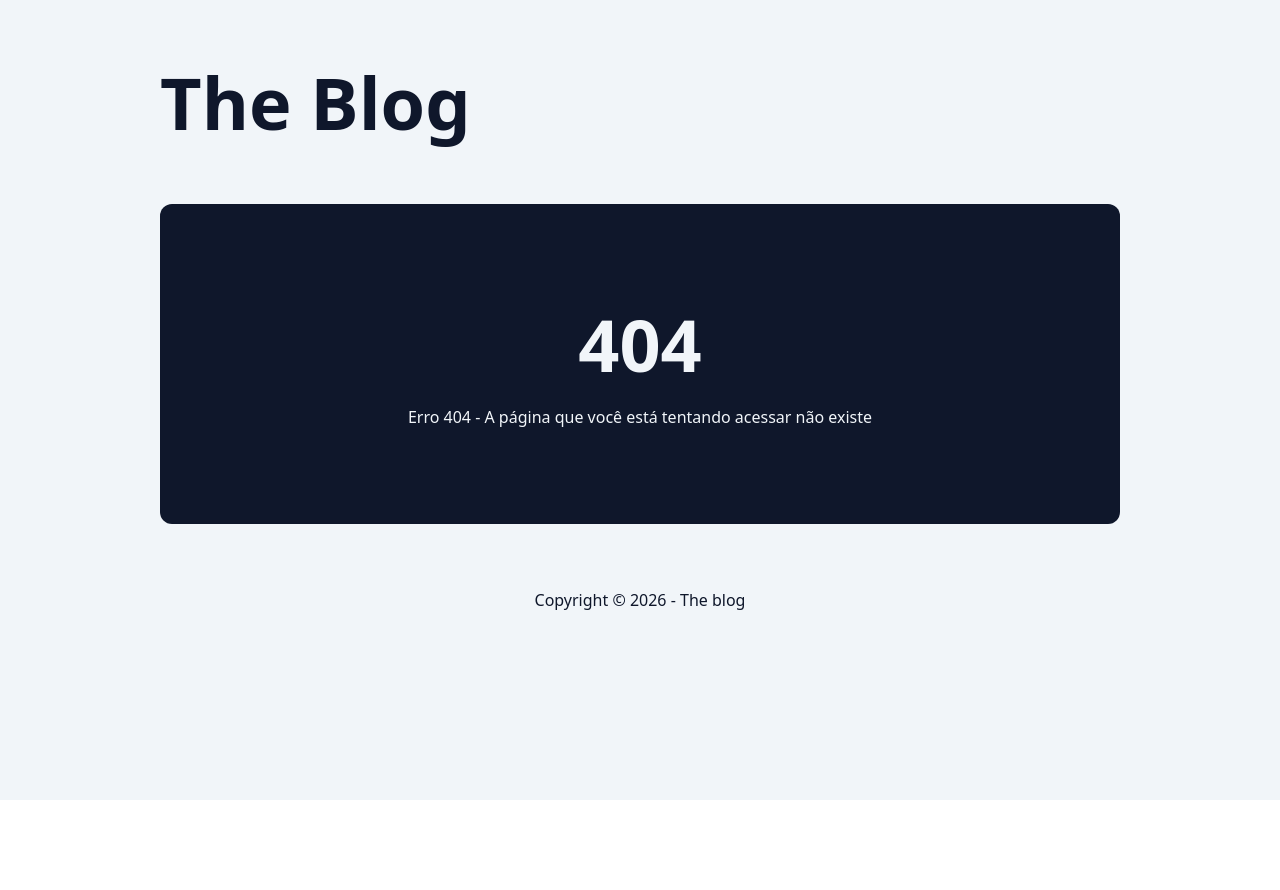
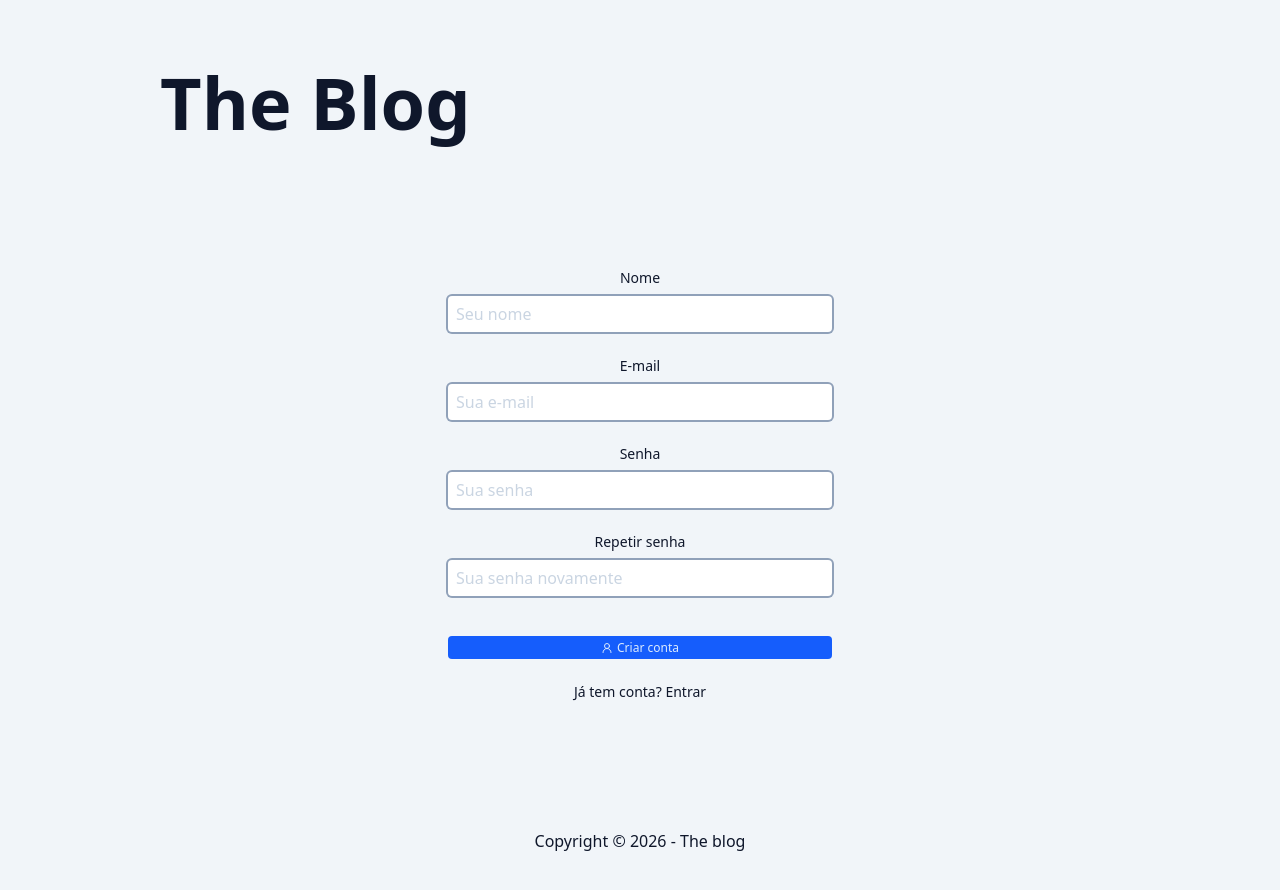
Before and after one commit to 1Luis-Amaro/Blog-next-e-nest-, a Next.js app in the folder BLOG-Next/blog/: page /user/new in a window 1280 px wide. Before the commit this address had no page. Shown: the top 890 px of the page. Before the commit the page ends 800 px from the top, so only its background shows below. Built offline with nearby package versions, Linux system fonts and the light colour scheme.

Commit message:
264 - Página e componente de formulário para criação do usuário

```diff
--- a/BLOG-Next/blog/package.json
+++ b/BLOG-Next/blog/package.json
@@ -17,7 +17,7 @@
     "@uiw/react-md-editor": "^4.0.11",
     "bcrypt": "^6.0.0",
     "bcryptjs": "^3.0.3",
-    "better-sqlite3": "^12.4.1",
+    "better-sqlite3": "^12.11.1",
     "clsx": "^2.1.1",
     "date-fns": "^4.1.0",
     "drizzle-orm": "^0.44.6",
--- /dev/null
+++ b/BLOG-Next/blog/src/app/user/new/page.tsx
@@ -0,0 +1,5 @@
+import { CreateUserForm } from "@/components/CreateUserForm";
+
+export default async function CreateUserPage() {
+  return <CreateUserForm/>
+}
--- /dev/null
+++ b/BLOG-Next/blog/src/components/CreateUserForm/index.tsx
@@ -0,0 +1,64 @@
+'use client';
+
+import { InputText } from '@/components/InputText';
+import clsx from 'clsx';
+import { UserRoundIcon } from 'lucide-react';
+import Link from 'next/link';
+import { Button } from '../Button';
+
+export function CreateUserForm() {
+  return (
+    <div
+      className={clsx(
+        'flex items-center justify-center',
+        'text-center max-w-sm mt-16 mb-32 mx-auto',
+      )}
+    >
+      <form action={''} className='flex-1 flex flex-col gap-6'>
+        <InputText
+          type='text'
+          name='name'
+          labelText='Nome'
+          placeholder='Seu nome'
+          disabled={false}
+          defaultValue={''}
+          required
+        />
+        <InputText
+          type='email'
+          name='email'
+          labelText='E-mail'
+          placeholder='Sua e-mail'
+          disabled={false}
+          defaultValue={''}
+          required
+        />
+        <InputText
+          type='password'
+          name='password'
+          labelText='Senha'
+          placeholder='Sua senha'
+          disabled={false}
+          required
+        />
+        <InputText
+          type='password'
+          name='password2'
+          labelText='Repetir senha'
+          placeholder='Sua senha novamente'
+          disabled={false}
+          required
+        />
+
+        <Button disabled={false} type='submit' className='mt-4'>
+          <UserRoundIcon />
+          Criar conta
+        </Button>
+
+        <p className='text-sm/tight'>
+          <Link href='/login'>Já tem conta? Entrar</Link>
+        </p>
+      </form>
+    </div>
+  );
+}
```
Also changed, not shown: BLOG-Next/blog/src/app/login/page.tsx (renamed from BLOG-Next/blog/src/app/admin/login/page.tsx), 2 other files (tests, documents, lock files or other folders).
